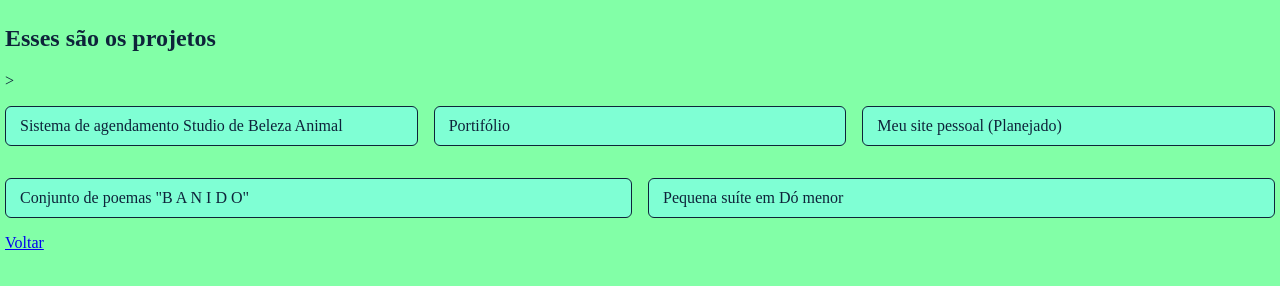
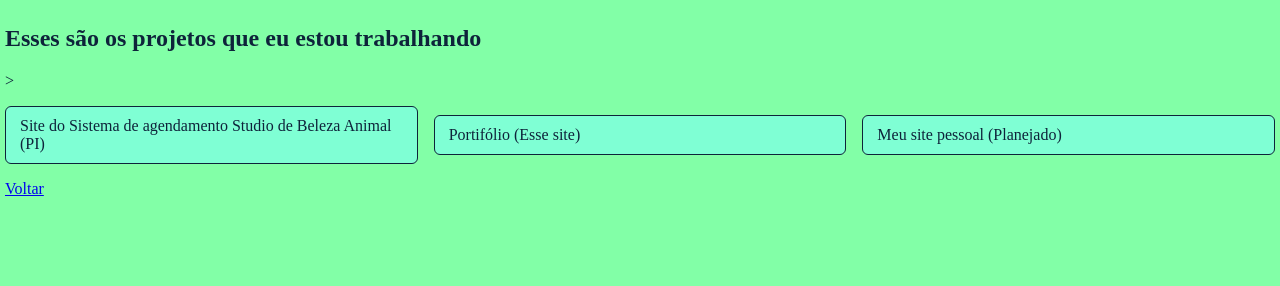
Before and after one commit to ThiagoALM626/portfolio-web, a plain HTML site: page projetos.html in a window 1280 px wide. Drawn offline with Linux system fonts and the light colour scheme.

Commit message:
Commit tres

```diff
--- a/projetos.html
+++ b/projetos.html
@@ -8,16 +8,12 @@
     <link rel="stylesheet" href="style.css">
 </head>
 <body>
-<h2>Esses são os projetos</h2>
+<h2>Esses são os projetos que eu estou trabalhando</h2>
 >
     <div class="container-caixas">
-    <p class="caixa-texto">Sistema de agendamento Studio de Beleza Animal</p>
-    <p class="caixa-texto">Portifólio</p>
+    <p class="caixa-texto">Site do Sistema de agendamento Studio de Beleza Animal (PI)</p>
+    <p class="caixa-texto">Portifólio (Esse site)</p>
     <p class="caixa-texto">Meu site pessoal (Planejado)</p>
-    </div>
-    <div class="container-caixas">
-    <p class="caixa-texto">Conjunto de poemas "B A N I D O"</p>
-    <p class="caixa-texto">Pequena suíte em Dó menor</p>
     </div>
 <a href="index.html">Voltar</a>
 
```
Also changed, not shown: index.html (+2 -2 lines).
